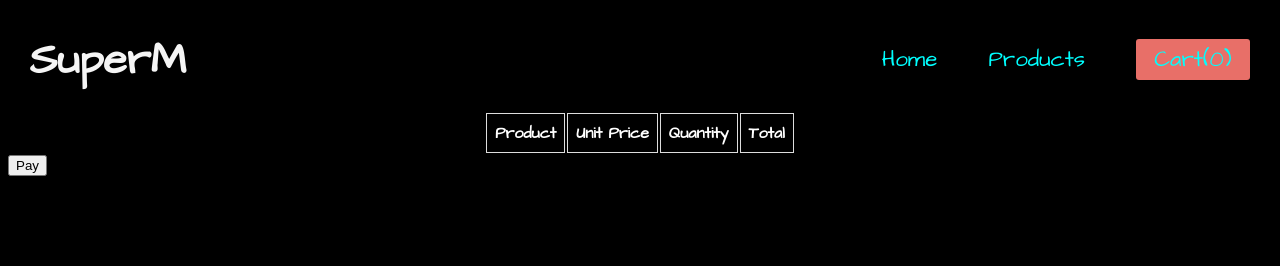
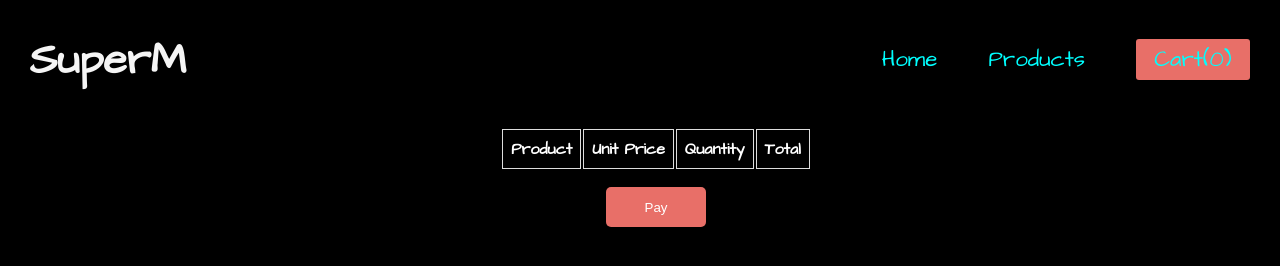
Before and after one commit to Lamadrid-Mike/SuperM-Project, a plain HTML site: page cart.html in a window 1280 px wide. Drawn offline with Linux system fonts and the light colour scheme.

Commit message:
filed edited

```diff
--- a/cart.html
+++ b/cart.html
@@ -35,7 +35,11 @@
           </tr>
         </table>
       </div>
-      <a href="cart.html" class="cart-pay-btn"><button>Pay</button></a>
+      <div class="table-container">
+        <a href="cart.html" class="cart-pay-btn"
+          ><button class="pay-btn">Pay</button></a
+        >
+      </div>
     </main>
   </body>
 </html>
--- a/cart.js
+++ b/cart.js
@@ -1,7 +1,8 @@
 import { cache } from "./scripts.js";
 const cartTable = document.querySelector(".cart-table");
 const payBtn = document.querySelector(".cart-pay-btn");
-console.log(cache);
+const cartValue = document.querySelector(".cartValue");
+cartValue.textContent = cache.length;
 
 addEventListener("load", function () {
   cache.forEach((el) => {
--- a/scripts.js
+++ b/scripts.js
@@ -29,6 +29,8 @@ const products = [
 const product = document.querySelector(".productsContainer");
 const cartValue = document.querySelector(".cartValue");
 const cartContainer = document.querySelector(".cartContainer");
+
+export let cache = JSON.parse(localStorage.getItem("cart-data"));
 
 const loadProducts = function () {
   products.forEach((el, i) => {
@@ -87,7 +89,6 @@ const loadProducts = function () {
           cartContainer.appendChild(p).textContent = el.name;
         });
       }
-      console.log(productsAdded);
     })
   );
 
@@ -95,27 +96,24 @@ const loadProducts = function () {
   const closeBtn = Array.from(document.getElementsByTagName("closeBtn"));
   closeBtn.forEach((btn, index) => {
     btn.addEventListener("click", function () {
-      if (productsAdded.includes(products[index].name)) {
+      if (productsAdded.some((pro) => pro.name === products[index].name)) {
         let itemToDelete = productsAdded.indexOf(products[index].name);
         productsAdded.splice(itemToDelete, 1);
         let nodeRemove = document.getElementById(`${products[index].name}`);
         cartContainer.removeChild(nodeRemove);
       }
-      if (!productsAdded.includes(products[index].name)) {
+      if (!productsAdded.some((pro) => pro.name === products[index].name)) {
         closeBtn[index].classList.remove("showBtn");
       }
       if (productsAdded.length === 0) {
         cartContainer.classList.remove("cartContainerFocus");
       }
-      console.log(productsAdded);
       cartValue.textContent = productsAdded.length;
     });
   });
 };
 
 addEventListener("load", loadProducts);
-
-export let cache = JSON.parse(localStorage.getItem("cart-data"));
 
 // Mobile layout
 addEventListener("resize", function () {
--- a/styles.css
+++ b/styles.css
@@ -246,4 +246,14 @@ th {
   width: 100%;
   display: flex;
   justify-content: center;
+  margin: 1em;
 }
+
+.pay-btn {
+  width: 100px;
+  height: 40px;
+  color: white;
+  background-color: #e86f68;
+  border-radius: 5px;
+  border: none;
+}
```
